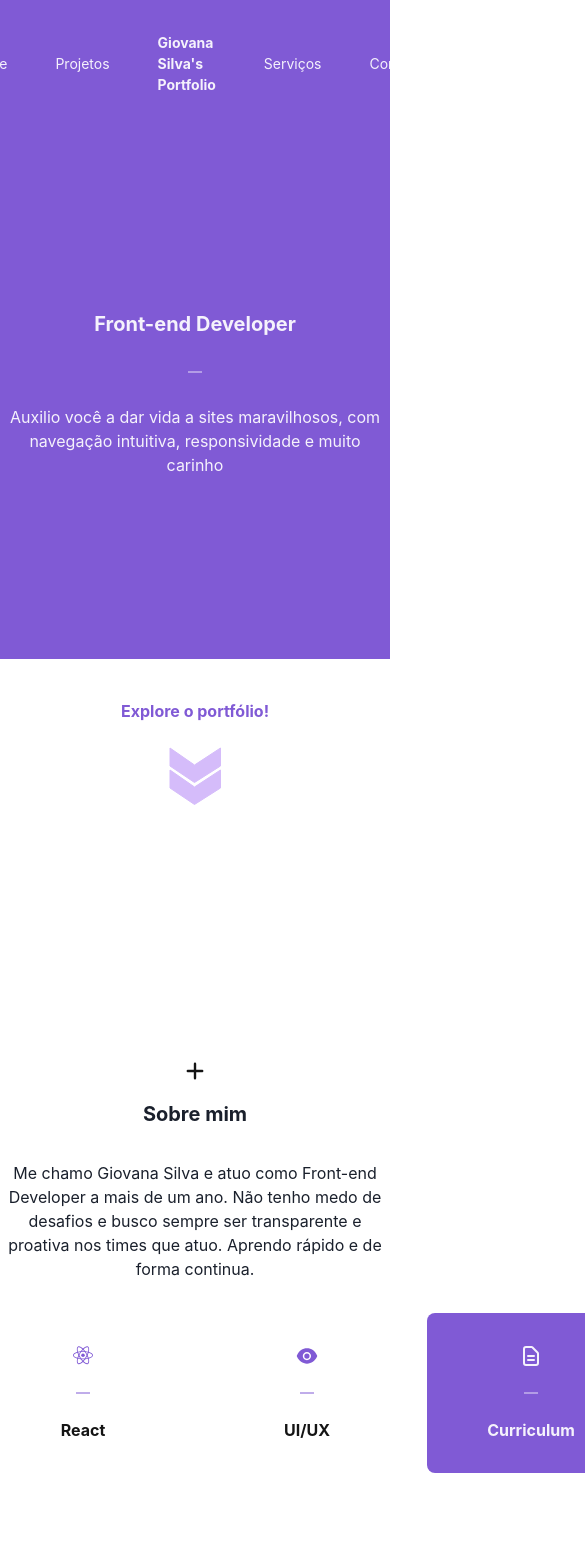
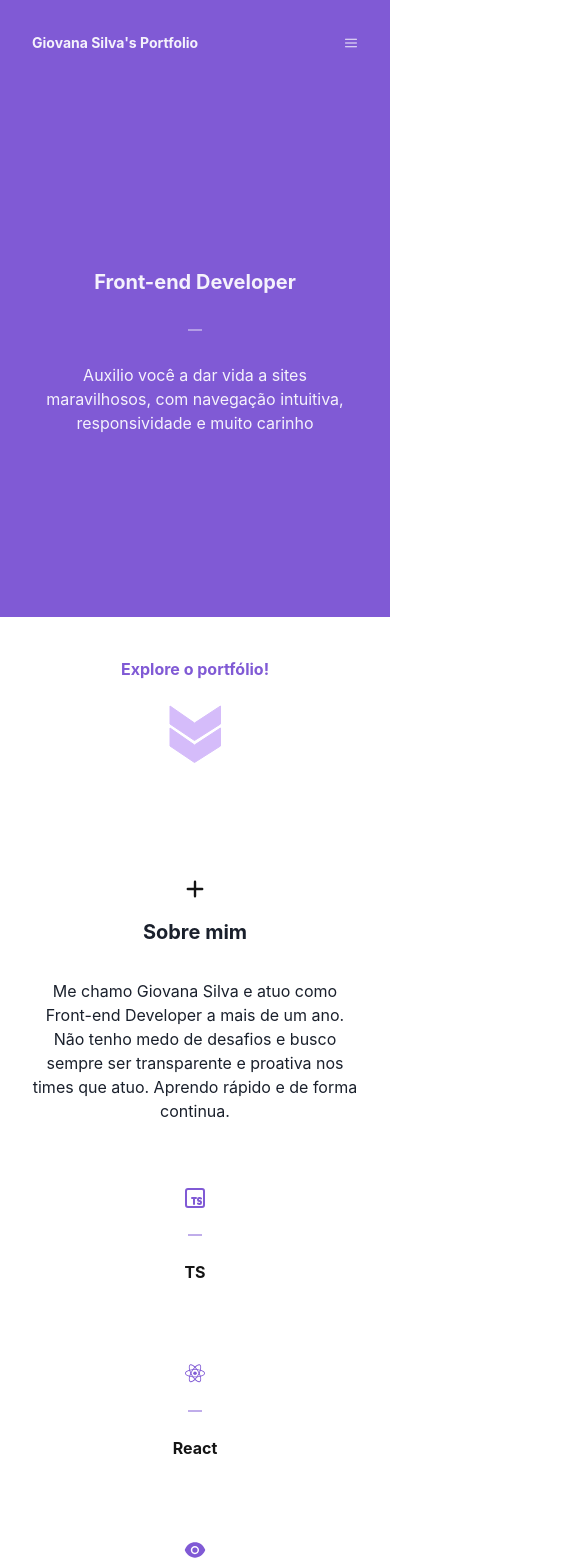
Before and after one commit to gioliveirass/fatec-portfolio, a React (Vite) app: page / in a window 390 px wide. Shown: the top 1568 px of the page, 585 px wide, since content can reach past the window. Built offline with nearby package versions, Linux system fonts and the light colour scheme.

Commit message:
feat: create Responsive Styles

```diff
--- a/src/components/header/index.tsx
+++ b/src/components/header/index.tsx
@@ -1,7 +1,19 @@
-import { Center, Link, Text } from "@chakra-ui/react";
+import { RxHamburgerMenu } from "react-icons/rx";
+
+import {
+  Center,
+  IconButton,
+  Link,
+  Menu,
+  MenuButton,
+  MenuItem,
+  MenuList,
+  Text,
+} from "@chakra-ui/react";
 
 export default function Header() {
   return (
+    <>
       <Center
         bg="purple.500"
         w="100%"
@@ -12,12 +24,13 @@ export default function Header() {
         top="0"
         gap="3rem"
         zIndex={999}
+        display={["none", "none", "flex"]}
       >
-      <Link cursor="pointer" _hover={{ fontWeight: "bold" }}>
+        <Link cursor="pointer" href="#aboutMe" _hover={{ fontWeight: "bold" }}>
           + Sobre mim
         </Link>
 
-      <Link cursor="pointer" _hover={{ fontWeight: "bold" }}>
+        <Link cursor="pointer" href="#projects" _hover={{ fontWeight: "bold" }}>
           Projetos
         </Link>
 
@@ -25,13 +38,90 @@ export default function Header() {
           Giovana Silva's Portfolio
         </Text>
 
-      <Link cursor="pointer" _hover={{ fontWeight: "bold" }}>
+        <Link cursor="pointer" href="#services" _hover={{ fontWeight: "bold" }}>
           Serviços
         </Link>
 
-      <Link cursor="pointer" _hover={{ fontWeight: "bold" }}>
+        <Link cursor="pointer" href="#contact" _hover={{ fontWeight: "bold" }}>
           Contato
         </Link>
       </Center>
+
+      <Center
+        bg="purple.500"
+        w="100%"
+        p="2rem"
+        color="whiteAlpha.900"
+        fontSize="sm"
+        position="sticky"
+        top="0"
+        gap="3rem"
+        zIndex={999}
+        display={["flex", "flex", "none"]}
+        justifyContent={"space-between"}
+      >
+        <Text as="b" cursor="default">
+          Giovana Silva's Portfolio
+        </Text>
+
+        <Menu>
+          <MenuButton
+            as={IconButton}
+            aria-label="Options"
+            icon={<RxHamburgerMenu />}
+            variant="outline"
+          />
+          <MenuList
+            bg="whiteAlpha.900"
+            color="blackAlpha.900"
+            p="1rem"
+            gap="0.5rem"
+            display="flex"
+            flexDir={"column"}
+            borderRadius={"8px"}
+          >
+            <MenuItem>
+              <Link
+                cursor="pointer"
+                href="#aboutMe"
+                _hover={{ fontWeight: "bold" }}
+              >
+                + Sobre mim
+              </Link>
+            </MenuItem>
+
+            <MenuItem>
+              <Link
+                cursor="pointer"
+                href="#projects"
+                _hover={{ fontWeight: "bold" }}
+              >
+                Projetos
+              </Link>
+            </MenuItem>
+
+            <MenuItem>
+              <Link
+                cursor="pointer"
+                href="#services"
+                _hover={{ fontWeight: "bold" }}
+              >
+                Serviços
+              </Link>
+            </MenuItem>
+
+            <MenuItem>
+              <Link
+                cursor="pointer"
+                href="#contact"
+                _hover={{ fontWeight: "bold" }}
+              >
+                Contato
+              </Link>
+            </MenuItem>
+          </MenuList>
+        </Menu>
+      </Center>
+    </>
   );
 }
--- a/src/components/largeCard/index.tsx
+++ b/src/components/largeCard/index.tsx
@@ -6,7 +6,13 @@ import { Text, Image, Card, Badge } from "@chakra-ui/react";
 export default function LargeCard({ image, text, title }: LargeCardProps) {
   return (
     <ChakraProvider>
-      <Card w="52rem" minH="13rem" flexDir="row" justifyContent="space-between">
+      <Card
+        maxW="52rem"
+        minH="13rem"
+        flexDir={["column", "column", "column", "row"]}
+        justifyContent="space-between"
+        margin="2rem"
+      >
         <Flex p="2rem" gap="1.5rem" flexDirection={"column"}>
           <Text>
             <Badge colorScheme="purple" variant="subtle">
@@ -17,7 +23,7 @@ export default function LargeCard({ image, text, title }: LargeCardProps) {
           <Text>{text}</Text>
         </Flex>
 
-        <Image w="50%" h="100%" src={image} />
+        <Image w={["100%", "100%", "100%", "50%"]} h="100%" src={image} />
       </Card>
     </ChakraProvider>
   );
--- a/src/pages/homepage/sections/aboutMe/index.tsx
+++ b/src/pages/homepage/sections/aboutMe/index.tsx
@@ -2,11 +2,18 @@ import SmallCard from "../../../../components/smallCard";
 
 import { skills } from "./constants";
 import { HiPlus } from "react-icons/hi";
-import { Center, Text, VStack, Icon, HStack } from "@chakra-ui/react";
+import { Center, Text, VStack, Icon, Flex } from "@chakra-ui/react";
 
 export default function Projects() {
   return (
-    <Center h="90vh" bg="whiteAlpha.900" flexDir="column" gap="2rem">
+    <Center
+      minH="90vh"
+      bg="whiteAlpha.900"
+      flexDir="column"
+      gap="2rem"
+      p="2rem"
+      id="aboutMe"
+    >
       <VStack spacing="1rem">
         <Icon color="blackAlpha.900" boxSize="1.5rem" as={HiPlus} />
         <Text variant="sectionTitle">Sobre mim</Text>
@@ -18,7 +25,7 @@ export default function Projects() {
         nos times que atuo. Aprendo rápido e de forma continua.
       </Text>
 
-      <HStack spacing="1rem">
+      <Flex gap="1rem" flexDir={["column", "column", "column", "row"]}>
         {skills.map((skill) => (
           <SmallCard
             key={skill.id}
@@ -28,7 +35,7 @@ export default function Projects() {
             link={skill.link}
           />
         ))}
-      </HStack>
+      </Flex>
     </Center>
   );
 }
--- a/src/pages/homepage/sections/contact/index.tsx
+++ b/src/pages/homepage/sections/contact/index.tsx
@@ -17,8 +17,14 @@ import {
 
 export default function Contact() {
   return (
-    <Box h="90vh" bg="purple.500">
-      <Center w="100%" h="70%" bg="white" color="blackAlpha.900">
+    <Box h="90vh" bg="purple.500" id="contact">
+      <Center
+        w="100%"
+        h={["55%", "55%", "70%"]}
+        bg="white"
+        color="blackAlpha.900"
+        p="2rem"
+      >
         <VStack maxW="30rem" spacing="2rem">
           <Text fontSize="xl" as="b">
             Contato
@@ -58,23 +64,48 @@ export default function Contact() {
           <Image src={divider} />
         </Box>
 
-        <HStack spacing={"2rem"}>
-          <Link fontSize="sm" color="whiteAlpha.900" cursor="pointer">
+        <Flex
+          gap={"2rem"}
+          flexDir={["column", "column", "row"]}
+          alignItems={"center"}
+        >
+          <Link
+            fontSize="sm"
+            id="aboutMe"
+            href="#aboutMe"
+            color="whiteAlpha.900"
+            cursor="pointer"
+          >
             Sobre mim
           </Link>
 
-          <Link fontSize="sm" color="whiteAlpha.900" cursor="pointer">
+          <Link
+            fontSize="sm"
+            href="#projects"
+            color="whiteAlpha.900"
+            cursor="pointer"
+          >
             Projetos
           </Link>
 
-          <Link fontSize="sm" color="whiteAlpha.900" cursor="pointer">
+          <Link
+            fontSize="sm"
+            href="#services"
+            color="whiteAlpha.900"
+            cursor="pointer"
+          >
             Serviços
           </Link>
 
-          <Link fontSize="sm" color="whiteAlpha.900" cursor="pointer">
+          <Link
+            fontSize="sm"
+            href="#contact"
+            color="whiteAlpha.900"
+            cursor="pointer"
+          >
             Contato
           </Link>
-        </HStack>
+        </Flex>
       </Center>
     </Box>
   );
--- a/src/pages/homepage/sections/projects/index.tsx
+++ b/src/pages/homepage/sections/projects/index.tsx
@@ -5,7 +5,13 @@ import { Center, Text } from "@chakra-ui/react";
 
 export default function Projects() {
   return (
-    <Center h="90vh" bg="whiteAlpha.900" flexDir="column" gap="2rem">
+    <Center
+      minH="90vh"
+      bg="whiteAlpha.900"
+      flexDir="column"
+      gap="2rem"
+      id="projects"
+    >
       <Text variant="sectionTitle">Projetos</Text>
 
       <Carousel width="60%" cards={cards} />
--- a/src/pages/homepage/sections/services/index.tsx
+++ b/src/pages/homepage/sections/services/index.tsx
@@ -1,14 +1,20 @@
 import LargeCard from "../../../../components/largeCard";
 
 import { services } from "./constants";
-import { Center, Text, VStack } from "@chakra-ui/react";
+import { Center, Flex, Text } from "@chakra-ui/react";
 
 export default function Services() {
   return (
-    <Center h="90vh" bg="whiteAlpha.900" flexDir="column" gap="2rem">
+    <Center
+      minH="90vh"
+      bg="whiteAlpha.900"
+      flexDir="column"
+      gap="2rem"
+      id="services"
+    >
       <Text variant="sectionTitle">Serviços</Text>
 
-      <VStack spacing={"1.5rem"}>
+      <Flex gap={"1.5rem"} flexDir={"column"}>
         {services.map((service) => (
           <LargeCard
             key={service.id}
@@ -17,7 +23,7 @@ export default function Services() {
             title={service.title}
           />
         ))}
-      </VStack>
+      </Flex>
     </Center>
   );
 }
--- a/src/pages/homepage/sections/start/index.tsx
+++ b/src/pages/homepage/sections/start/index.tsx
@@ -5,8 +5,8 @@ import { Box, Center, Text, VStack, Image } from "@chakra-ui/react";
 
 export default function Start() {
   return (
-    <Box h="90vh" bg="whiteAlpha.900">
-      <Center w="100%" h="70%" bg="purple.500" color="whiteAlpha.900">
+    <Box h="90vh" bg="whiteAlpha.900" id="start">
+      <Center w="100%" h="70%" bg="purple.500" color="whiteAlpha.900" p="2rem">
         <VStack maxW="30rem" spacing="2rem">
           <Text fontSize="xl" as="b">
             Front-end Developer
```
Also changed, not shown: 1 other file (tests, documents, lock files or other folders). Lines whose indentation alone changed are shown as unchanged.
